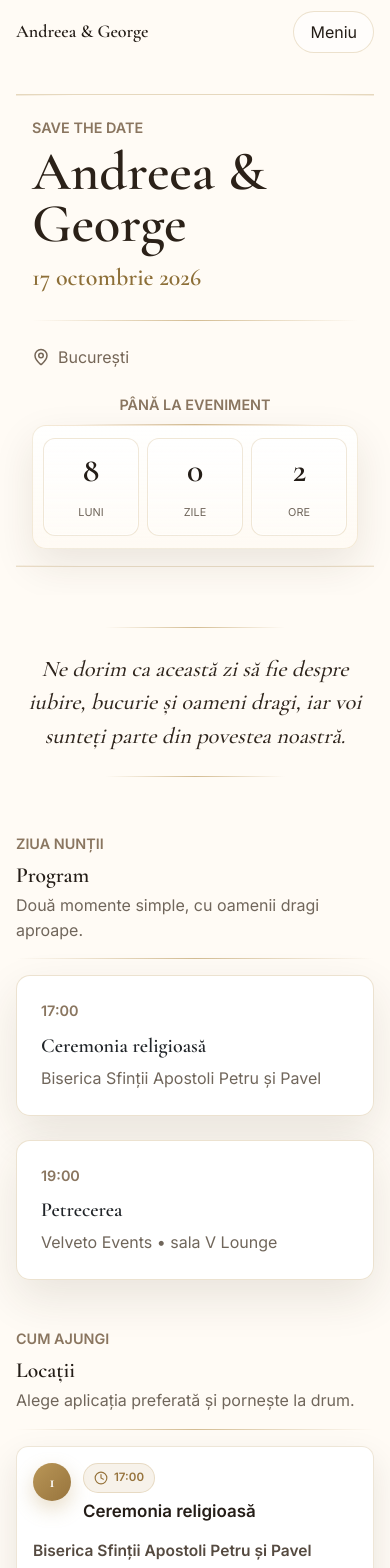
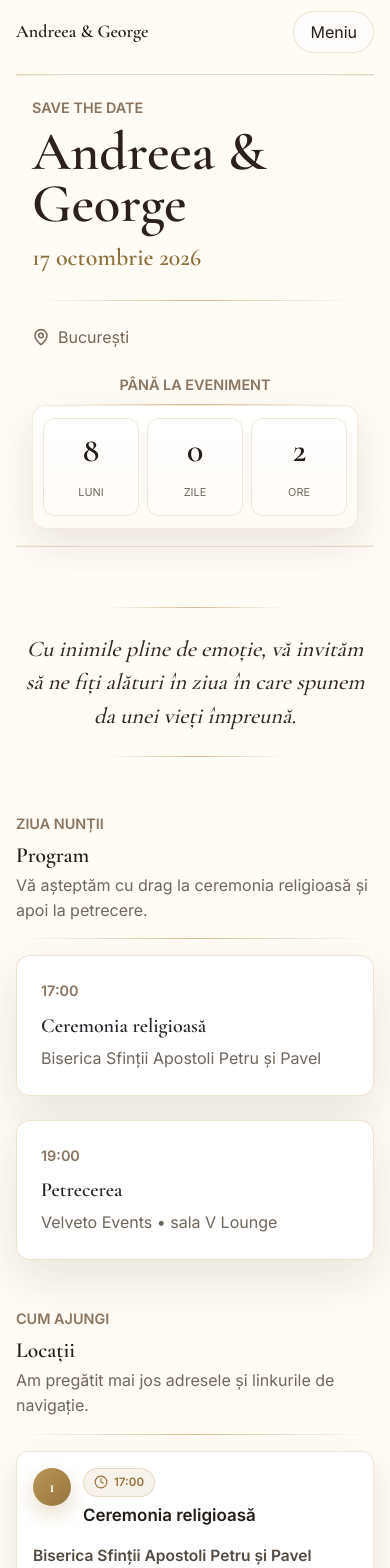
Before and after one commit to panaghiageorge/andreea-george-invitatie-nunta, a React (Vite) app: page / in a window 390 px wide. Shown: the top 1568 px of the page. Built offline with nearby package versions, Linux system fonts and the light colour scheme.

Commit message:
update texts

```diff
--- a/src/App.tsx
+++ b/src/App.tsx
@@ -20,7 +20,7 @@ export default function App() {
                 id="program"
                 eyebrow="Ziua nunții"
                 title="Program"
-                subtitle="Două momente simple, cu oamenii dragi aproape."
+                subtitle="Vă așteptăm cu drag la ceremonia religioasă și apoi la petrecere."
             >
                 <TimelineEditorial />
             </Section>
@@ -29,12 +29,12 @@ export default function App() {
                 id="locatii"
                 eyebrow="Cum ajungi"
                 title="Locații"
-                subtitle="Alege aplicația preferată și pornește la drum."
+                subtitle="Am pregătit mai jos adresele și linkurile de navigație."
             >
                 <InteractiveMap />
             </Section>
 
-            <Section id="detalii" eyebrow="Pe scurt" title="Detalii" subtitle="Pentru confirmarea prezenței sau întrebări, ne găsiți ușor.">
+            <Section id="detalii" eyebrow="Pe scurt" title="Detalii" subtitle="Pentru confirmări sau întrebări, suntem aproape.">
                 <Details />
             </Section>
 
--- a/src/components/Details.tsx
+++ b/src/components/Details.tsx
@@ -48,12 +48,12 @@ export function Details() {
                         <div className="d-flex align-items-center justify-content-between flex-wrap gap-2">
                             <div>
                                 <div className="lux-title fw-semibold mt-2" style={{ fontSize: "1.25rem" }}>
-                                    Detalii utile
+                                    Detalii pentru invitați
                                 </div>
                             </div>
 
                             <div className="lux-subtle small">
-                                Suntem la un mesaj distanță.
+                                Pentru orice întrebare, ne puteți scrie oricând.
                             </div>
                         </div>
 
@@ -94,7 +94,7 @@ export function Details() {
                                             </div>
 
                                             <div className="lux-subtle small mt-3">
-                                                Pe mobil, apăsarea numărului deschide apelul.
+                                                Atingeți numărul pentru apel sau WhatsApp.
                                             </div>
                                         </div>
                                     </div>
@@ -140,7 +140,7 @@ export function Details() {
                             </div>
 
                             <div className="lux-subtle small mt-3">
-                                Detaliile pot fi actualizate dacă apar schimbări — verifică înainte de eveniment.
+                                Dacă apar modificări, vom actualiza aici informațiile.
                             </div>
                         </div>
                     </div>
--- a/src/content.ts
+++ b/src/content.ts
@@ -1,13 +1,12 @@
 export const content = {
     couple: "Andreea & George",
     monogram: "AG",
-    tagline: "Vă invităm să sărbătoriți alături de noi",
     dateText: "17 octombrie 2026",
     cityText: "București",
     countdownTargetLocal: "2026-10-17T00:00:00",
     message: {
-        title: "Un moment special",
-        text: "Ne dorim ca această zi să fie despre iubire, bucurie și oameni dragi, iar voi sunteți parte din povestea noastră.",
+        title: "Cu bucurie",
+        text: "Cu inimile pline de emoție, vă invităm să ne fiți alături în ziua în care spunem da unei vieți împreună.",
     },
     schedule: [
         {
@@ -50,7 +49,7 @@ export const content = {
     notes: [
         {
             title: "Confirmarea prezenței",
-            text: "Dacă puteți, ne-ar ajuta mult să confirmați prezența din timp."
+            text: "Ne-ar bucura să ne confirmați prezența din timp, ca să putem pregăti totul cu grijă."
         }
     ],
 };
--- a/src/index.css
+++ b/src/index.css
@@ -348,6 +348,11 @@ section {
     color: #8d6f38;
     margin-top: 0.4rem;
     font-size: 1.5rem;
+}
+
+.lux-hero-tagline {
+    margin-top: 0.55rem;
+    font-size: 1rem;
 }
 
 .lux-hero .lux-subtle {
@@ -868,7 +873,7 @@ section {
     }
 
     .lux-hero {
-        padding: 1.25rem 0 1.75rem;
+        padding: 0 0 1.75rem;
     }
     .lux-countdown {
         max-width: min(340px, calc(100vw - 32px)) !important;
```
